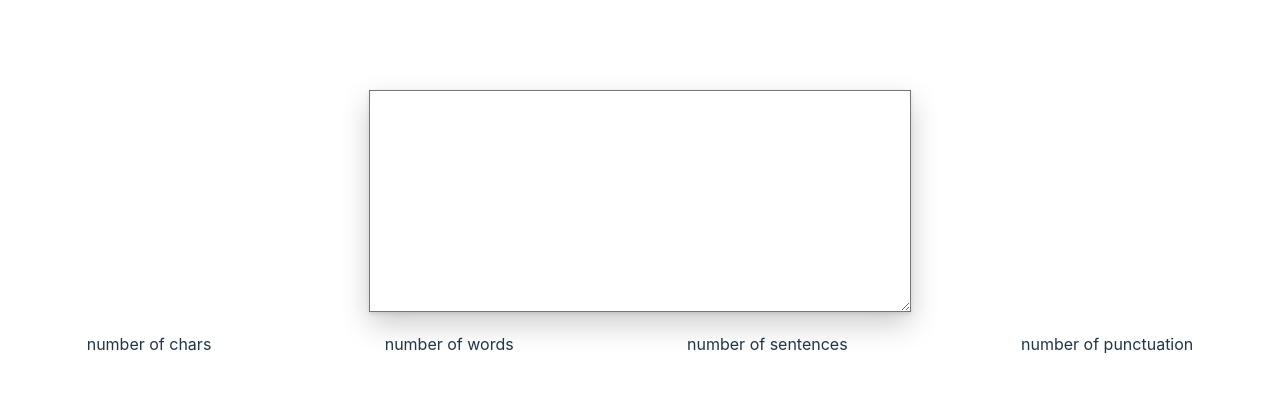
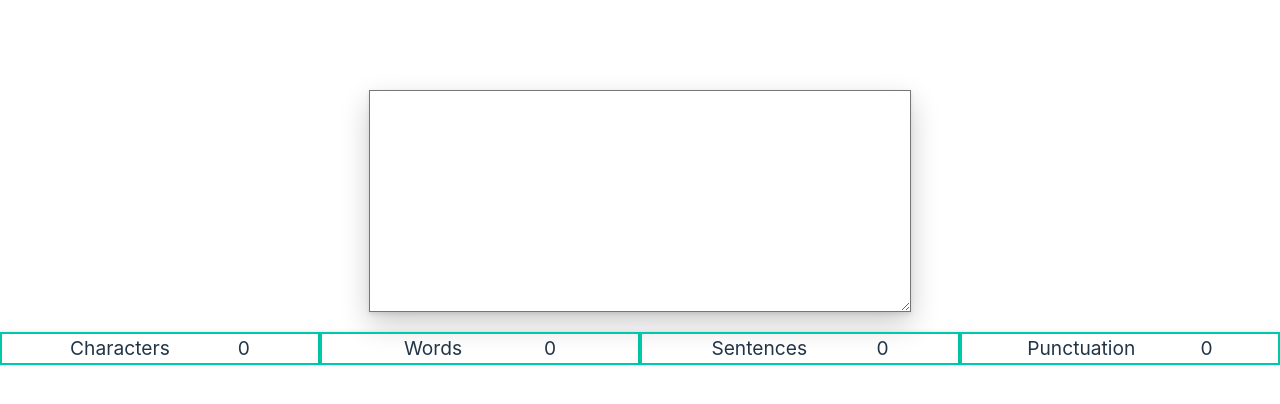
Before and after one commit to Mo-21/text-calculator, a website built with Vite: page index.html in a window 1280 px wide. Built offline with nearby package versions, Linux system fonts and the light colour scheme.

Commit message:
add label and counter to stats

```diff
--- a/index.html
+++ b/index.html
@@ -11,10 +11,22 @@
     <div class="container">
       <textarea></textarea>
       <div class="stats">
-        <div class="chars">number of chars</div>
-        <div class="words">number of words</div>
-        <div class="sentence">number of sentences</div>
-        <div class="punctuation">number of punctuation</div>
+        <div class="stats-box">
+          <div class="label">Characters</div>
+          <div class="chars">0</div>
+        </div>
+        <div class="stats-box">
+          <div class="label">Words</div>
+          <div class="words">0</div>
+        </div>
+        <div class="stats-box">
+          <div class="label">Sentences</div>
+          <div class="sentence">0</div>
+        </div>
+        <div class="stats-box">
+          <div class="label">Punctuation</div>
+          <div class="punctuation">0</div>
+        </div>
       </div>
     </div>
     <script type="module" src="/main.js"></script>
--- a/style.css
+++ b/style.css
@@ -115,6 +115,16 @@ div.stats {
   margin: 20px;
 }
 
+.stats-box {
+  display: flex;
+  justify-content: space-evenly;
+  width: 100%;
+  border: #00c8aa solid 2px;
+  font-size: 1.2rem;
+  box-shadow: rgba(0, 0, 0, 0.1) 0px 0px 5px 0px,
+    rgba(0, 0, 0, 0.1) 0px 0px 1px 0px;
+}
+
 @media (prefers-color-scheme: light) {
   :root {
     color: #213547;
```
